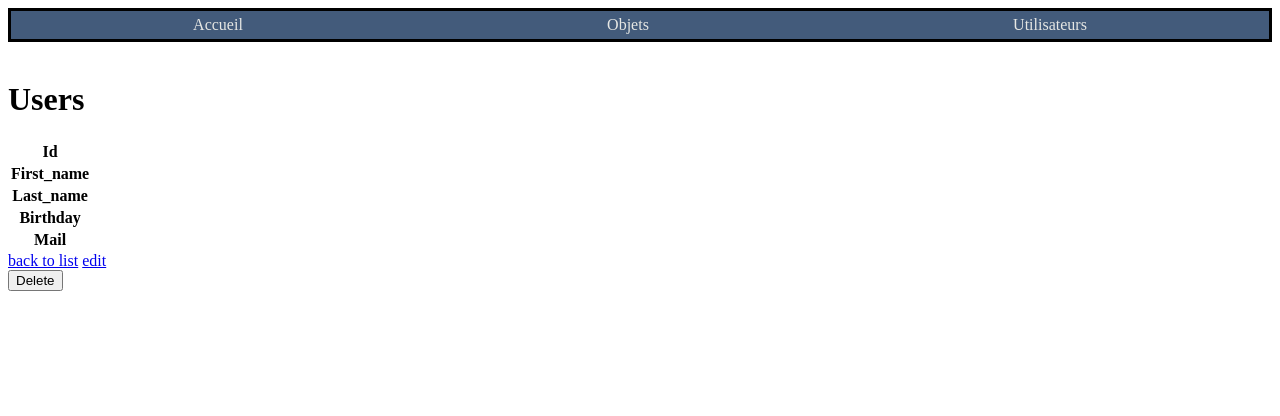
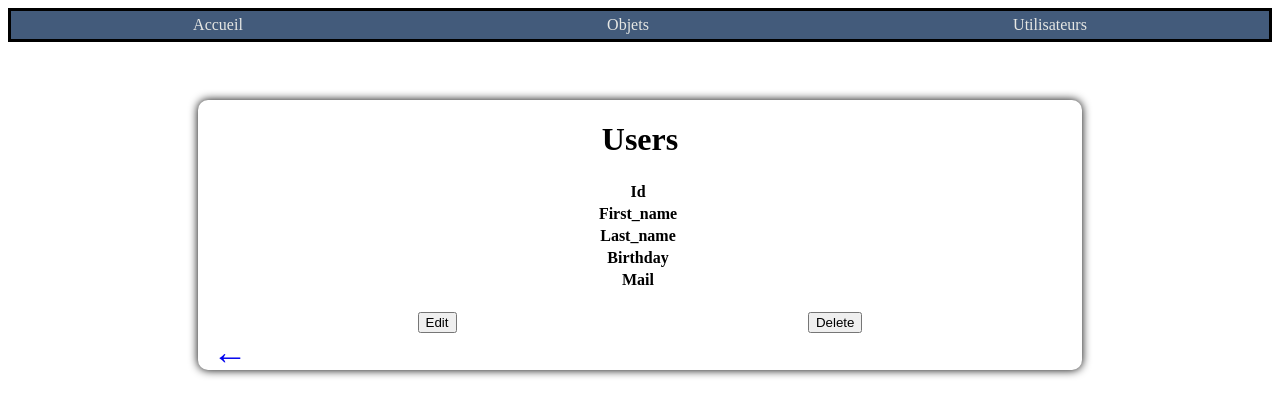
Before and after one commit to Alexis-Pel/Symfony, a Symfony app: template templates/users/show.html.twig in a window 1280 px wide. Shown: the top 416 px of the page. Run offline with Twig, Linux system fonts and the light colour scheme; the template is opened without the code that fills it, so the values that code supplies are empty; some libraries are stand-ins or nearby versions.

Commit message:
CSS User end

```diff
--- a/templates/users/show.html.twig
+++ b/templates/users/show.html.twig
@@ -3,36 +3,84 @@
 {% block title %}Users{% endblock %}
 
 {% block body %}
+<div id="bodyShow">
     <h1>Users</h1>
 
     <table class="table">
         <tbody>
             <tr>
                 <th>Id</th>
-                <td>{{ user.id }}</td>
+                <td class="tdShow">{{ user.id }}</td>
             </tr>
             <tr>
                 <th>First_name</th>
-                <td>{{ user.firstName }}</td>
+                <td class="tdShow">{{ user.firstName }}</td>
             </tr>
             <tr>
                 <th>Last_name</th>
-                <td>{{ user.lastName }}</td>
+                <td class="tdShow">{{ user.lastName }}</td>
             </tr>
             <tr>
                 <th>Birthday</th>
-                <td>{{ user.birthday ? user.birthday|date('Y-m-d') : '' }}</td>
+                <td class="tdShow">{{ user.birthday ? user.birthday|date('Y-m-d') : '' }}</td>
             </tr>
             <tr>
                 <th>Mail</th>
-                <td>{{ user.mail }}</td>
+                <td class="tdShow">{{ user.mail }}</td>
             </tr>
         </tbody>
     </table>
 
-    <a href="{{ path('users_index') }}">back to list</a>
 
-    <a href="{{ path('users_edit', {'id': user.id}) }}">edit</a>
+    <div class="btnShow" >
+        <button><a class="btnEditShow"href="{{ path('users_edit', {'id': user.id}) }}">Edit</a></button>
+        {{ include('users/_delete_form.html.twig') }}
+    </div>
 
-    {{ include('users/_delete_form.html.twig') }}
+    <a class="returnList" href="{{ path('users_index') }}"><div class="fleche">←</div></a>
+</div>
 {% endblock %}
+
+{% block style %}
+    <style>
+
+        #bodyShow {
+            display: flex;
+            flex-direction: column;
+            align-items: center;
+            width: 70%;
+            height: 270px;
+            margin: 40px auto auto auto;
+            border-radius: 10px;
+            box-shadow: 0px 0px 10px black;
+        }
+        .tdShow{
+            text-align: center;
+        }
+        .btnShow{
+            display: flex;
+            justify-content: space-around;
+            width: 90%;
+            margin-top: 20px;
+        }
+        .btnEditShow{
+            text-decoration: none;
+            color: black;
+        }
+        .returnList{
+            margin-right: auto;
+            margin-left: 15px;
+            margin-bottom: 5px;
+            text-decoration: none;
+        }
+        .fleche{
+            font-size: 35px;
+        }
+        .fleche:hover{
+            zoom: 1.1;
+        }
+        button:hover{
+            cursor: pointer;
+        }
+    </style>
+{% endblock %}
```
Also changed, not shown: templates/users/edit.html.twig (+51 -3 lines), templates/users/index.html.twig (+14 -0 lines), templates/users/new.html.twig (+4 -4 lines).
